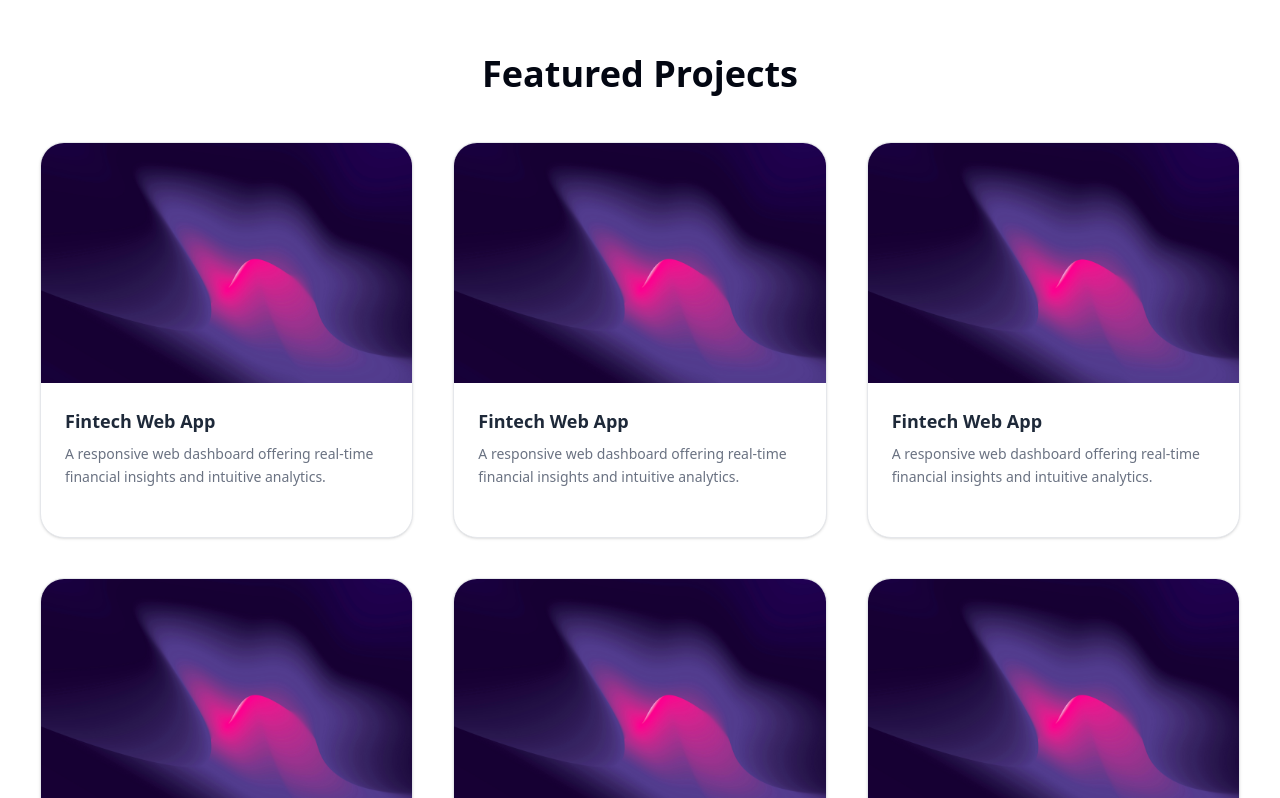
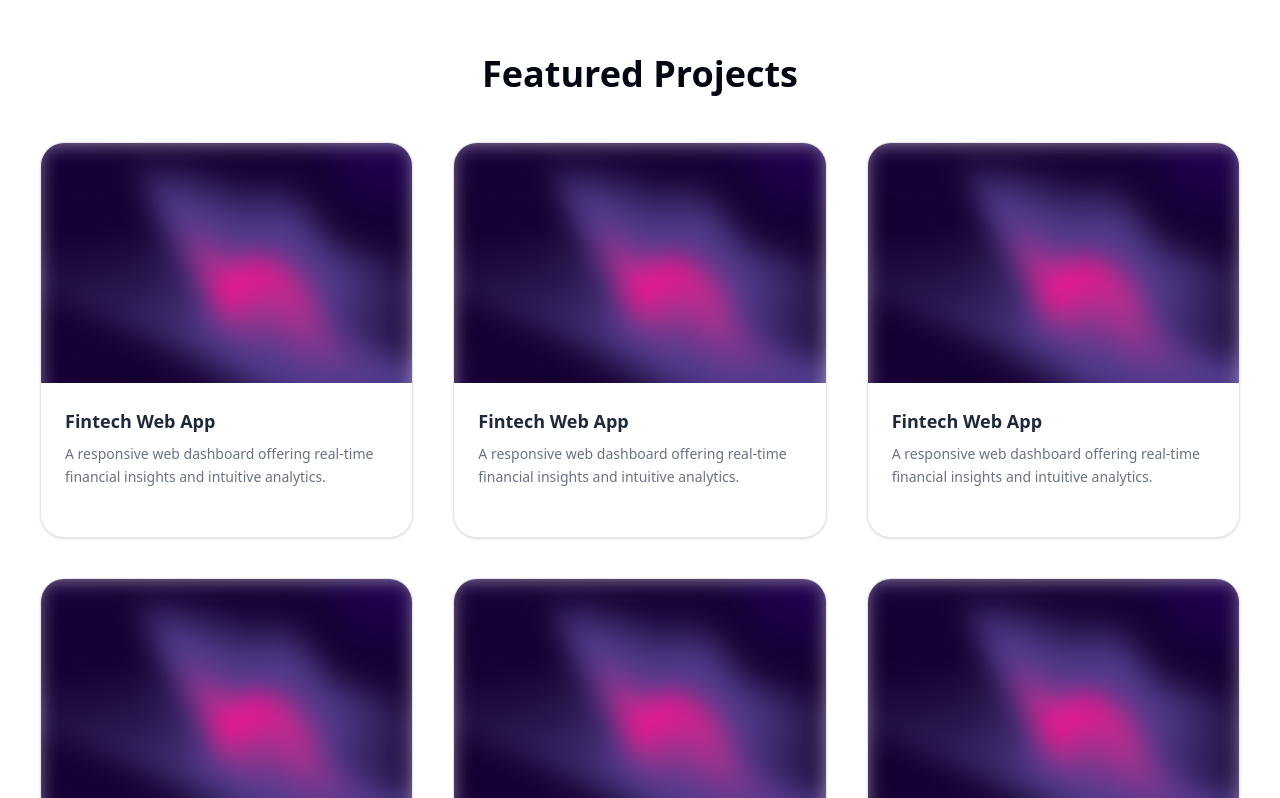
Before and after one commit to abreel/abbey-portfolio, a Next.js app: page / in a window 1280 px wide. Shown: the part 602-1400 px from the top of the page. Built offline with nearby package versions, Linux system fonts and the light colour scheme.

Commit message:
code update

```diff
--- a/components/lists/ProjectsList.tsx
+++ b/components/lists/ProjectsList.tsx
@@ -4,32 +4,34 @@ import { Project } from '@/types/project';
 import { motion } from 'framer-motion';
 import Link from 'next/link';
 import { Card, CardContent } from '../ui/card';
-import Image from 'next/image';
+import { AnimatedImage } from '../ui/AnimatedImage';
 
 export default function ProjectsList({ projects }: { projects: Project[] }) {
   console.log(projects);
+
   return (
     <motion.div
       className="grid grid-cols-1 sm:grid-cols-2 lg:grid-cols-3 gap-10 px-4"
       initial="hidden"
       whileInView="visible"
-      viewport={{ once: true }}
+      animate="visible"
+      viewport={{ once: false, amount: 0.2 }}
       transition={{ staggerChildren: 0.15 }}
     >
-      {projects.map((project) => (
+      {projects?.length ? (
+        projects.map((project, i) => (
           <motion.div
-          key={project.slug}
+            key={`${project.slug}--${projects?.length}--${i}`}
             variants={{ hidden: { opacity: 0, y: 20 }, visible: { opacity: 1, y: 0 } }}
           >
             <Card className="hover:shadow-xl transition-all duration-300 rounded-3xl overflow-hidden group bg-white dark:bg-zinc-900 pt-0">
               <Link href={`/portfolio/${project.slug}`} className="block">
                 <div className="relative w-full h-60 overflow-hidden">
-                <Image
+                  <AnimatedImage
                     src={`/projects/${project.slug}/images/cover.jpg`}
                     width={500}
                     height={500}
                     alt={project.metadata.title}
-                  // fill
                     className="object-cover transition-transform duration-500 ease-in-out group-hover:scale-105"
                   />
                 </div>
@@ -44,7 +46,12 @@ export default function ProjectsList({ projects }: { projects: Project[] }) {
               </Link>
             </Card>
           </motion.div>
-      ))}
+        ))
+      ) : projects ? (
+        <p>No projects available</p>
+      ) : (
+        <p>Loading...</p>
+      )}
     </motion.div>
   );
 }
--- a/components/ui/AnimatedImage.tsx
+++ b/components/ui/AnimatedImage.tsx
@@ -1,8 +1,25 @@
+'use client';
+
 import { motion } from 'framer-motion';
-import Image from 'next/image';
-import { ImageProps } from 'next/image';
+import Image, { ImageProps } from 'next/image';
+import { useState } from 'react';
 
-export const AnimatedImage = ({ src, alt, width, height, className }: ImageProps) => {
+type AnimatedImageProps = ImageProps & {
+  fallbackSrc?: string;
+};
+
+export const AnimatedImage = ({
+  src,
+  alt = '',
+  width = 800,
+  height = 500,
+  className = '',
+  fallbackSrc = '/fallback.jpg',
+  ...rest
+}: AnimatedImageProps) => {
+  const [hasError, setHasError] = useState(false);
+  const [isLoading, setIsLoading] = useState(true);
+
   if (typeof src !== 'string' || (!src.startsWith('/') && !src.startsWith('http'))) {
     console.warn('Invalid image src:', src);
     return null;
@@ -18,12 +35,20 @@ export const AnimatedImage = ({ src, alt, width, height, className }: ImageProps
     >
       <div className="overflow-hidden rounded-xl shadow-md">
         <Image
-          src={src}
-          alt={alt || ''}
-          width={width || 800}
-          height={height || 500}
-          className={`w-full h-auto object-cover ${className || ''}`}
+          src={hasError ? fallbackSrc : src}
+          alt={alt}
+          width={width}
+          height={height}
+          className={`w-full h-auto object-cover transition-all duration-700 ease-in-out ${
+            isLoading ? 'blur-md scale-105' : 'blur-0 scale-100'
+          } ${className}`}
           sizes="(max-width: 768px) 100vw, 700px"
+          onLoadingComplete={() => setIsLoading(false)}
+          onError={() => {
+            setHasError(true);
+            setIsLoading(false);
+          }}
+          {...rest}
         />
       </div>
     </motion.div>
```
Lines whose indentation alone changed are shown as unchanged.
